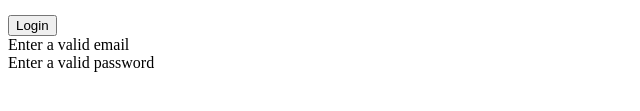
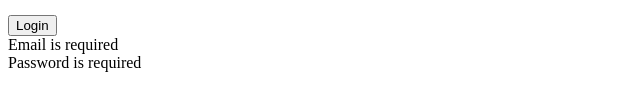
Before and after one commit to talawson05/CodilityWho, a plain HTML site: page SeleniumQuestion/index.html in a window 1280 px wide. Both pictures are taken after a click on the button "Login". Shown: the part 161-272 px from the top of the page, 0-640 px from the left. Drawn offline with Linux system fonts and the light colour scheme.

Commit message:
added missing email regex check and updated readme

```diff
--- a/SeleniumQuestion/index.html
+++ b/SeleniumQuestion/index.html
@@ -4,9 +4,10 @@
     <script>
         function populateValidationErrorAndDisplay(message)
         {
-            var errorElement = document.getElementsByClassName('validation error')[0];
+            var errorElement = document.getElementById('messages');
             errorElement.style.display = "block";
             var newcontent = document.createElement('div');
+            newcontent.setAttribute('class', 'validation error');
             newcontent.innerHTML = message;
             errorElement.appendChild(newcontent);
 
@@ -15,7 +16,7 @@
         {
             if (value == "") {
                 //show the email validation
-                window.populateValidationErrorAndDisplay("Enter a valid email");
+                populateValidationErrorAndDisplay("Email is required");
                 return true;
             }
             return false;
@@ -24,23 +25,32 @@
         {
             if (value == "") {
                 //show the password validation
-                window.populateValidationErrorAndDisplay("Enter a valid password");
+                populateValidationErrorAndDisplay("Password is required");
                 return true;
             }
             return false;
+        }
+        function validateEmailFormat(value){
+            var patt = /\S+@\S+\.\S+/;
+            return patt.test(value);
         }
         function validateForm() {
             resetPage();
             var enteredEmail = document.forms["myForm"]["email"].value;
             var enteredPassword = document.forms["myForm"]["password"].value;
 
-            var ee = window.emptyEmail(enteredEmail);
-            var pe = window.emptyPassword(enteredPassword);
+            var ee = emptyEmail(enteredEmail);
+            var pe = emptyPassword(enteredPassword);
+            var validEmailCheck = validateEmailFormat(enteredEmail);
+
             if (enteredEmail.toLowerCase() === "login@bjss.com" && enteredPassword.toLowerCase() === "hireme123!")
             {
                 //valid crendtials
                 document.getElementsByClassName('message success')[0].style.display = "block";
-            } else if (!ee && !pe) {
+            } else if (!validEmailCheck && !ee) {
+                // email populated but not valid format
+                populateValidationErrorAndDisplay("Enter a valid email");
+            } else if (!ee && !pe && validEmailCheck) {
                 //not valid crentials and neither the email nor password is empty
                 document.getElementsByClassName('message error')[0].style.display = "block";
             }
@@ -50,18 +60,18 @@
         {
             document.getElementsByClassName('message success')[0].style.display = "none";
             document.getElementsByClassName('message error')[0].style.display = "none";
-            document.getElementsByClassName('validation error')[0].style.display = "none";
-            document.getElementsByClassName('validation error')[0].innerHTML = "";
+            document.getElementById('messages').style.display = "none";
+            document.getElementById('messages').innerHTML = "";
         }
     </script>
     <style>
-        .validation.error {
-            display: none;
-        }
         .message.success{
             display: none;
         }
         .message.error {
+            display: none;
+        }
+        #messages {
             display: none;
         }
     </style>
@@ -78,16 +88,12 @@
     </form>
     <button id="login-button" onclick="validateForm()">Login</button>
 
-<div class="validation error">
-</div>
-
     <div class="message success">
         Welcome to BJSS
     </div>
-
     <div class="message error">
-    Invalid credentials
+        You shall not pass!
     </div>
-
+    <div id="messages"/>
 </body>
 </html>
```
Also changed, not shown: SeleniumQuestion/readme.md (added). Lines whose indentation alone changed are shown as unchanged.
